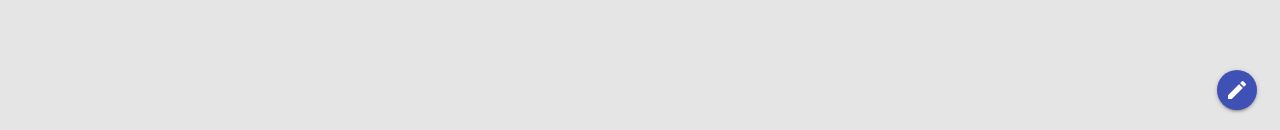
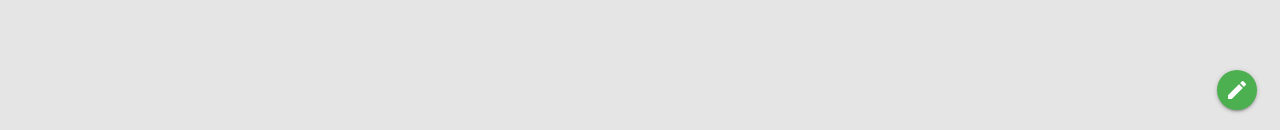
Before and after one commit to mecheline/platform-capital, a React (Create React App) app: page /about in a window 1280 px wide. Shown: the part 667-797 px from the top of the page. Built offline with nearby package versions, Linux system fonts and the light colour scheme.

Commit message:
change float-button color

```diff
--- a/src/components/FloatingButton.js
+++ b/src/components/FloatingButton.js
@@ -5,15 +5,17 @@ import { Link } from "react-router-dom";
 export const FloatingButton = () => {
   useEffect(() => {
     var elems = document.querySelectorAll(".fixed-action-btn");
-    M.FloatingActionButton.init(elems, {});
+    M.FloatingActionButton.init(elems, {
+      hoverEnabled: false,
+    });
     var elemsTooltip = document.querySelectorAll(".tooltipped");
     M.Tooltip.init(elemsTooltip, {});
   }, []);
 
   return (
     <div>
-      <div class="fixed-action-btn">
-        <Link to="#" class="btn-floating indigo">
+      <div class="fixed-action-btn click-to-toggle">
+        <Link to="#" class="btn-floating green">
           <i class="large material-icons">mode_edit</i>
         </Link>
         <ul>
```
